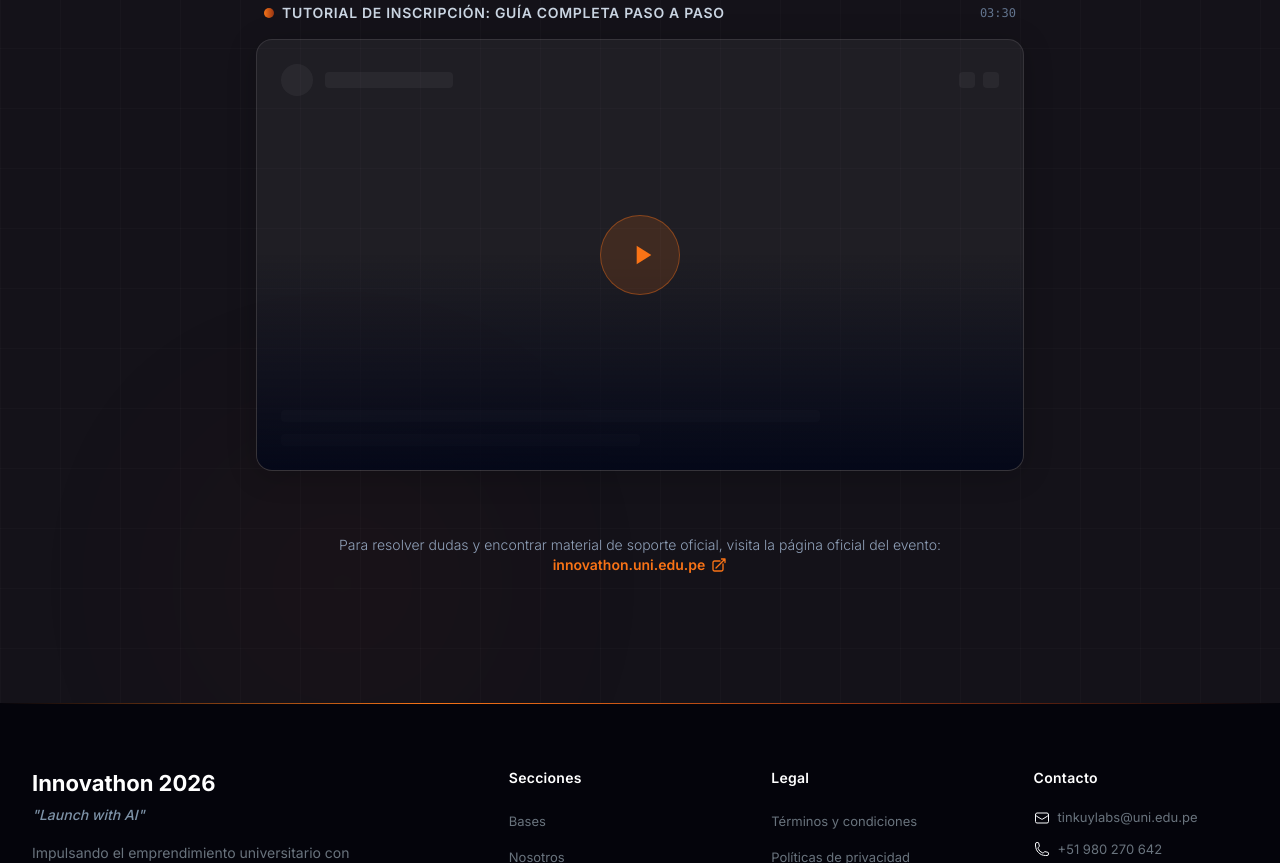
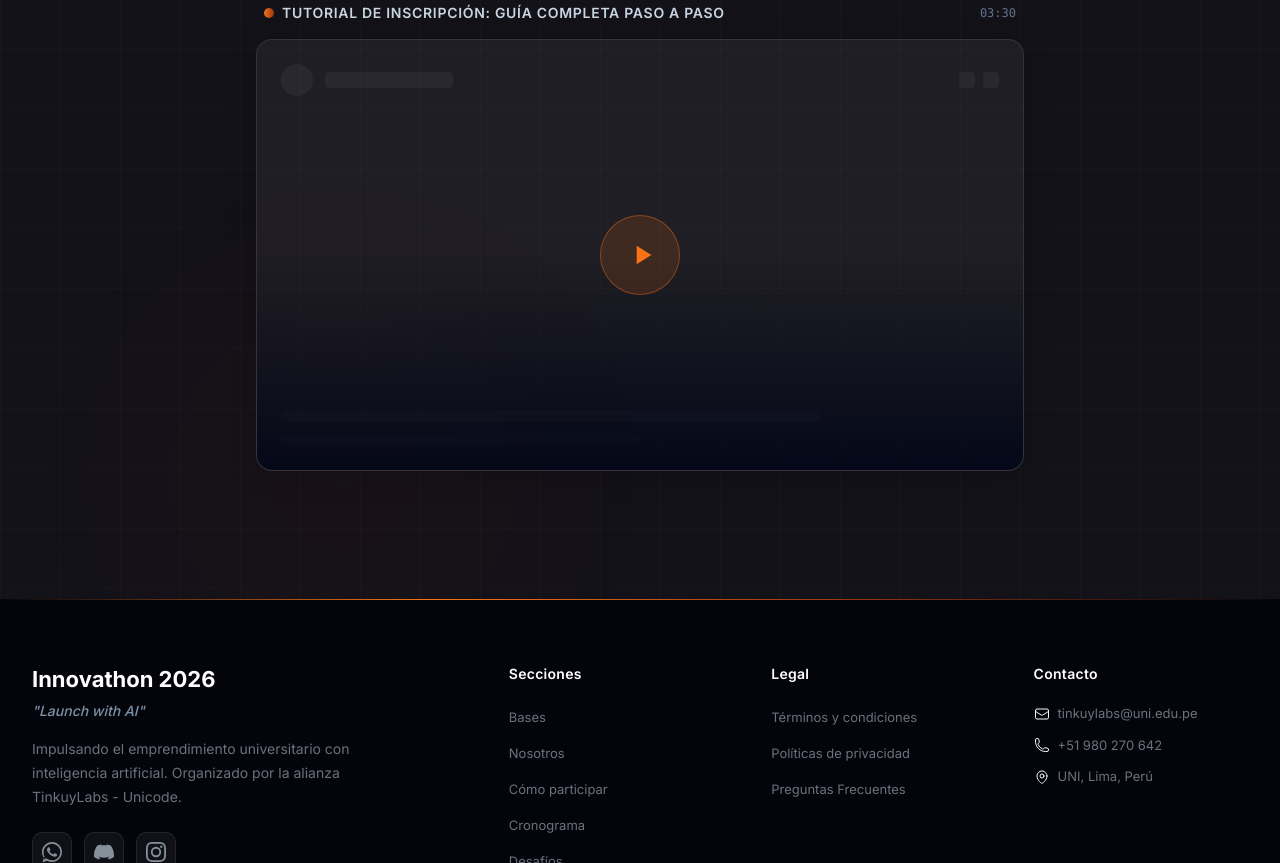
Before and after one commit to jeannrf/Innovathon-2026, an Astro site: page /como-participar in a window 1280 px wide. Shown: the part 1937-2800 px from the top of the page. Built offline with nearby package versions, Linux system fonts and the light colour scheme; Astro itself is replaced by a stand-in of ours.

Commit message:
fix(page): Title Adjustment, Removal of Initial Card and Final Text

```diff
--- a/src/pages/como-participar.astro
+++ b/src/pages/como-participar.astro
@@ -16,9 +16,9 @@
 		<!-- Hero Section -->
 		<section class="relative pt-24 pb-12 overflow-hidden min-h-[40vh] flex items-center justify-center">
 			<div class="container-custom relative z-10 max-w-5xl text-center reveal">
-				<span class="section-label">Proceso y Requisitos</span>
 				<h1
-					class="text-5xl md:text-7xl font-bold tracking-tight text-white mb-6 font-outfit"
+					class="text-5xl md:text-7xl font-extralight tracking-tight text-white mb-6"
+					style="font-family: var(--font-display);"
 				>
 					¿Cómo puedo <span class="bg-gradient-to-r from-[var(--theme-color-primary)] to-[var(--theme-color-secondary)] bg-clip-text text-transparent transition-all duration-500">participar?</span>
 				</h1>
@@ -184,22 +184,7 @@
 						</div>
 					</div>
 
-					<!-- Official link -->
-					<div class="text-center pt-8">
-						<p class="text-slate-400 text-sm font-light">
-							Para resolver dudas y encontrar material de soporte oficial, visita la página oficial del evento:
-							<a
-								href="https://innovathon.uni.edu.pe/"
-								target="_blank"
-								class="text-[var(--theme-color-primary)] hover:underline font-semibold transition-colors inline-flex items-center gap-1.5"
-							>
-								innovathon.uni.edu.pe
-								<svg class="w-4 h-4 shrink-0" fill="none" stroke="currentColor" stroke-width="2" viewBox="0 0 24 24">
-									<path stroke-linecap="round" stroke-linejoin="round" d="M13.5 6H5.25A2.25 2.25 0 003 8.25v10.5A2.25 2.25 0 005.25 21h10.5A2.25 2.25 0 0018 18.75V10.5m-10.5 6L21 3m0 0h-5.25M21 3v5.25" />
-								</svg>
-							</a>
-						</p>
-					</div>
+
 				</div>
 			</section>
 
```
